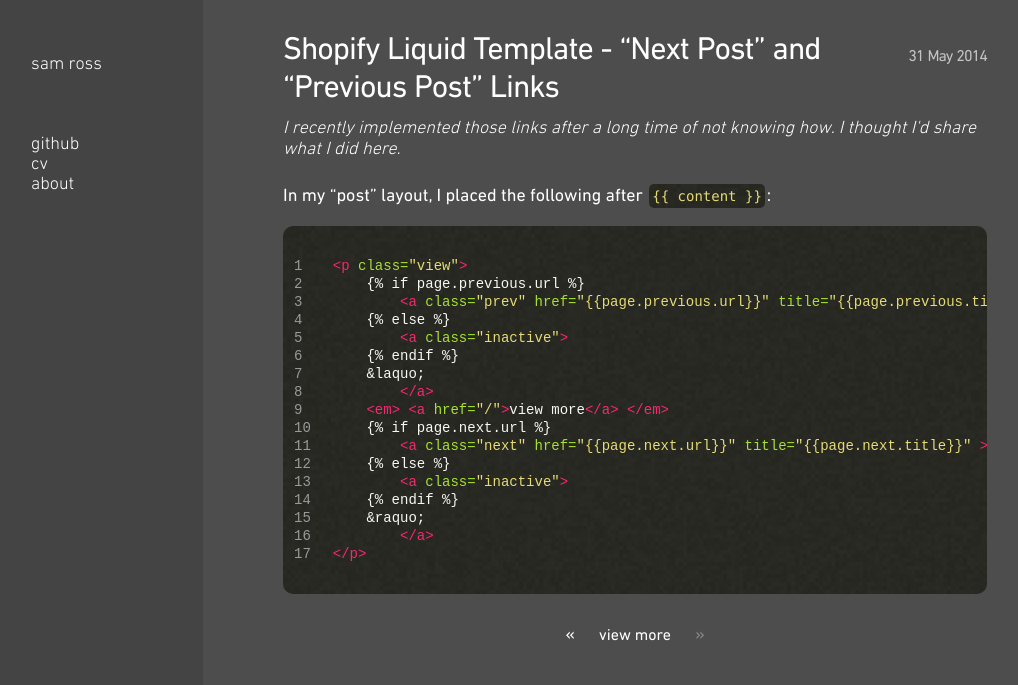
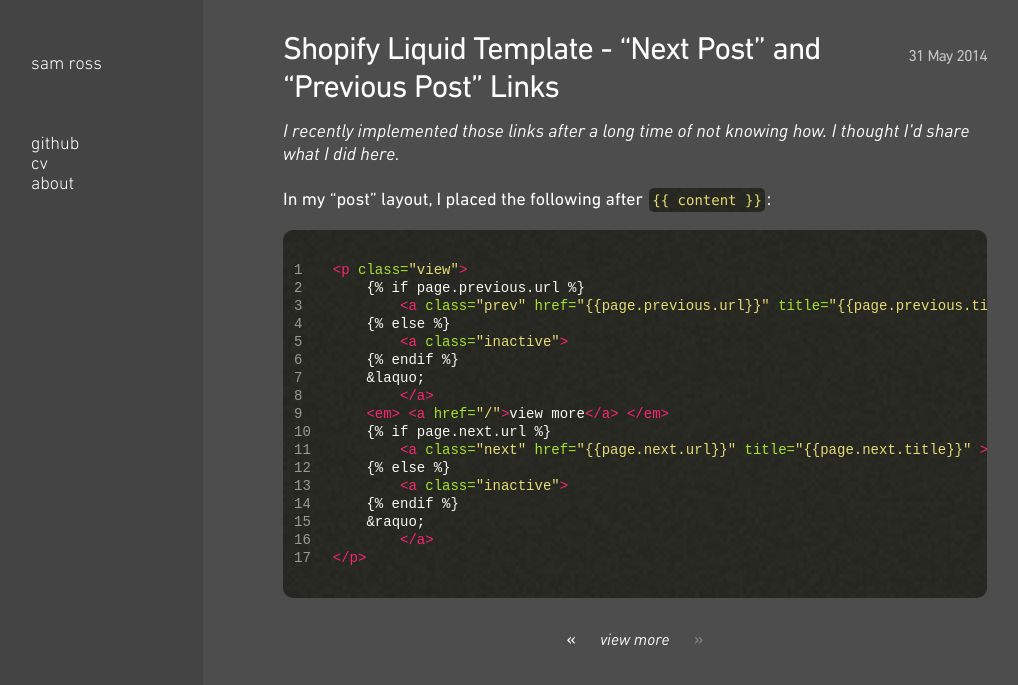
Before and after one commit to samjross/flannelJesus.github.io, a Jekyll site: the page built from _posts/2014-05-31-prev-next-post.md, in a window 1280 px wide. Shown: the top 685 px of the page, without its empty margins (5-1023 px from the left). Built offline with Jekyll 4.4.1, drawn with Linux system fonts in a browser that asks for light colours.

Commit message:
removed roboto, added italic

```diff
--- a/css/styles.css
+++ b/css/styles.css
@@ -16,42 +16,11 @@
   font-weight: 700;
   src: url('/assets/fonts/d700.woff') format('woff');
 }
-
 @font-face {
-  font-family: 'Roboto';
-  font-style: normal;
-  font-weight: 300;
-  src: local('Roboto Light'), local('Roboto-Light'), url(http://themes.googleusercontent.com/static/fonts/roboto/v11/Hgo13k-tfSpn0qi1SFdUfT8E0i7KZn-EPnyo3HZu7kw.woff) format('woff');
-}
-@font-face {
-  font-family: 'Roboto';
-  font-style: normal;
-  font-weight: 400;
-  src: local('Roboto Regular'), local('Roboto-Regular'), url(http://themes.googleusercontent.com/static/fonts/roboto/v11/2UX7WLTfW3W8TclTUvlFyQ.woff) format('woff');
-}
-@font-face {
-  font-family: 'Roboto';
-  font-style: normal;
-  font-weight: 700;
-  src: local('Roboto Bold'), local('Roboto-Bold'), url(http://themes.googleusercontent.com/static/fonts/roboto/v11/d-6IYplOFocCacKzxwXSOD8E0i7KZn-EPnyo3HZu7kw.woff) format('woff');
-}
-@font-face {
-  font-family: 'Roboto';
+  font-family: 'dn';
   font-style: italic;
   font-weight: 300;
-  src: local('Roboto Light Italic'), local('Roboto-LightItalic'), url(http://themes.googleusercontent.com/static/fonts/roboto/v11/7m8l7TlFO-S3VkhHuR0at4bN6UDyHWBl620a-IRfuBk.woff) format('woff');
-}
-@font-face {
-  font-family: 'Roboto';
-  font-style: italic;
-  font-weight: 400;
-  src: local('Roboto Italic'), local('Roboto-Italic'), url(http://themes.googleusercontent.com/static/fonts/roboto/v11/1pO9eUAp8pSF8VnRTP3xnvesZW2xOQ-xsNqO47m55DA.woff) format('woff');
-}
-@font-face {
-  font-family: 'Roboto';
-  font-style: italic;
-  font-weight: 700;
-  src: local('Roboto Bold Italic'), local('Roboto-BoldItalic'), url(http://themes.googleusercontent.com/static/fonts/roboto/v11/t6Nd4cfPRhZP44Q5QAjcC4bN6UDyHWBl620a-IRfuBk.woff) format('woff');
+  src: url('/assets/fonts/d300ital.woff') format('woff');
 }
 
 * {
@@ -126,7 +95,7 @@
 
 p.view { text-align: center; margin-top: 30px }
 p.view a {text-decoration:none}
-p.view a:nth-child(2) {font-size:16px;}
+p.view a:nth-child(2) {font-size:16px; font-style: italic}
 p.view>a {font-size:18px; margin: 0px 10px 0px 10px}
 p.view em a:hover {text-decoration: underline}
 p.view a.inactive {pointer-events: none; cursor: default; color:#888;}
```
Also changed, not shown: assets/fonts/d300ital.woff (added).
